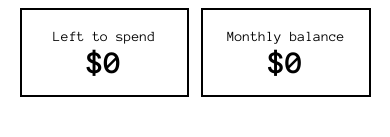
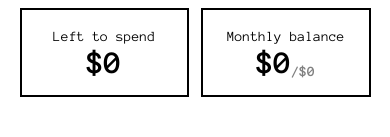
Before and after one commit to maximforever/trakr-app, a React (Create React App) app in the folder client/: page / in a window 390 px wide. Shown: the part 164-301 px from the top of the page. Built offline with nearby package versions, Linux system fonts and the light colour scheme; no server answers.

Commit message:
tweak styling, add amount of money spent this month

```diff
--- a/client/src/assets/stylesheets/App.scss
+++ b/client/src/assets/stylesheets/App.scss
@@ -40,6 +40,7 @@ form {
 
   input {
     width: 100%;
+    box-sizing: border-box;
   }
 
   .one-input {
@@ -79,4 +80,13 @@ form {
   .card {
     padding: 1rem;
   }
+
+  form {
+    input {
+      width: 100%;
+      border: 1px solid gray;
+      padding: 0.3rem;
+      font-size: 0.9rem;
+    }
+  }
 }
--- a/client/src/assets/stylesheets/Dashboard.scss
+++ b/client/src/assets/stylesheets/Dashboard.scss
@@ -13,6 +13,10 @@
   .metric {
     font-size: 3rem;
     font-weight: 600;
+
+    display: flex;
+    justify-content: center;
+    align-items: flex-end;
   }
 
   &.half-square {
@@ -20,6 +24,11 @@
     display: flex;
     flex-direction: column;
     justify-content: flex-end;
+  }
+
+  .submetric {
+    color: gray;
+    font-size: 1.5rem;
   }
 }
 
@@ -37,6 +46,10 @@
       font-size: 2rem;
     }
 
+    .submetric {
+      font-size: 0.9rem;
+    }
+
     &.half-square {
       width: 38%;
     }
--- a/client/src/components/Dashboard.js
+++ b/client/src/components/Dashboard.js
@@ -26,7 +26,7 @@ class Dashboard extends Component {
           </div>
           <div className="card square half-square">
             <div className="label">Monthly balance</div>
-            <div className="metric">{this.monthlyBalance()}</div>
+            <div className="metric">{this.monthlyBalance()} <span className="submetric">/${this.moneySpentThisMonth()}</span></div>
           </div>
         </div>
       </div>
```
